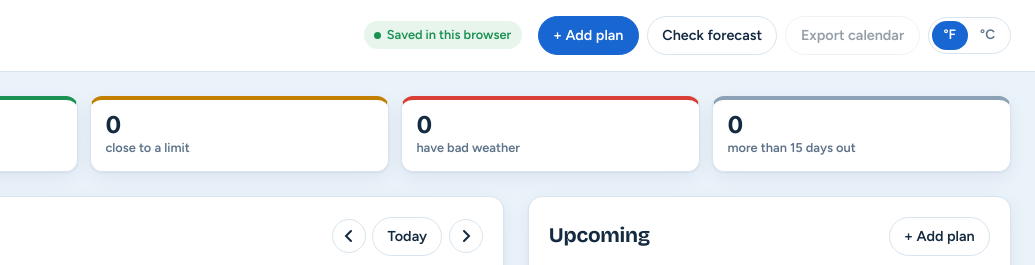
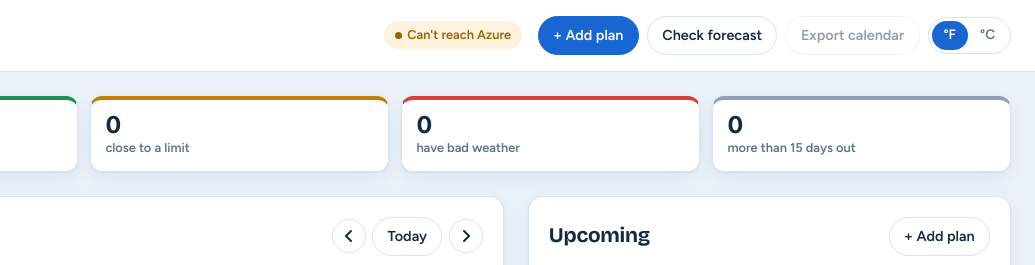
Before and after one commit to alexlupo5/ELE-569-Weather-Calendar-Tool, a plain HTML site: page src/index.html in a window 1280 px wide. Shown: the top 265 px of the page, 245-1280 px from the left. Drawn offline with nearby package versions, Linux system fonts and the light colour scheme; no server answers.

Commit message:
Point the page at the weathercalendar-api Function App
Co-Authored-By: Claude Opus 5.5 <noreply@anthropic.com>
Claude-Session: https://claude.ai/code/session_012xrA18wcTNemJm8Ati7PU1

```diff
--- a/src/index.html
+++ b/src/index.html
@@ -503,7 +503,7 @@
    Azure, and Azure checks the weather every 30 minutes even when this page is
    closed. Leave it empty to keep plans only in this browser.
    ----------------------------------------------------------------------------- */
-const API_BASE = '';
+const API_BASE = 'https://weathercalendar-api-d7heh9guhad9d3du.denmarkeast-01.azurewebsites.net/api';
 const SERVER_MODE = API_BASE !== '';
 
 const HORIZON_DAYS = 15;                                 // Open-Meteo gives 16 days: today + 15
```
Also changed, not shown: README.md.
